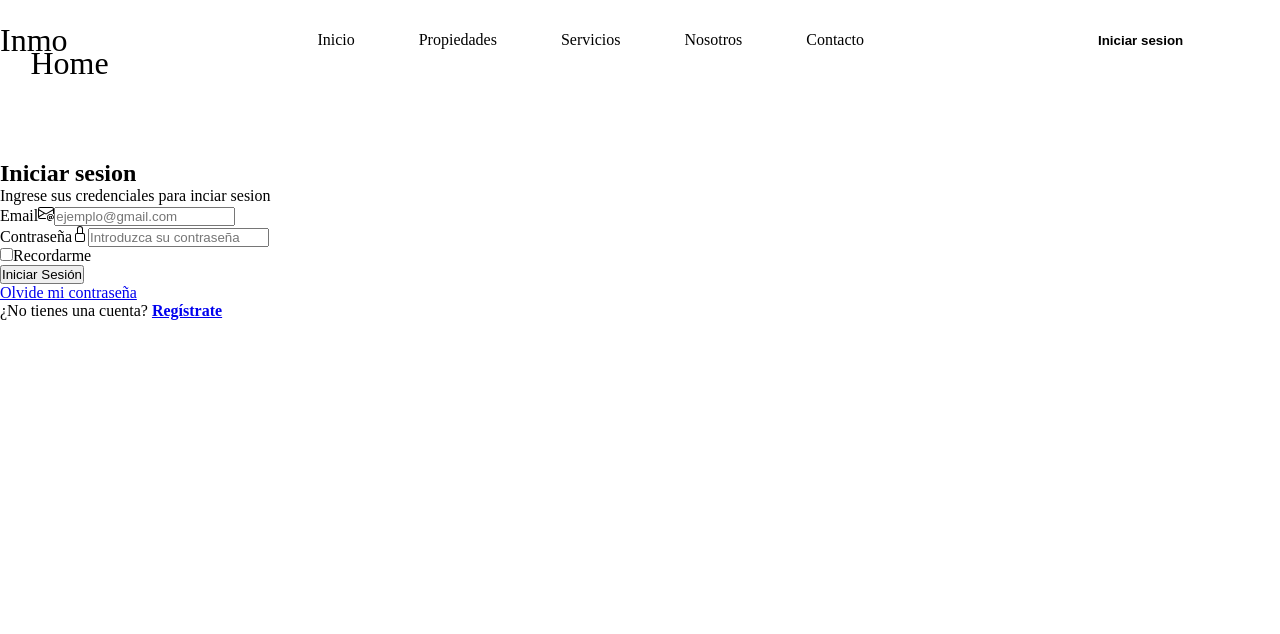
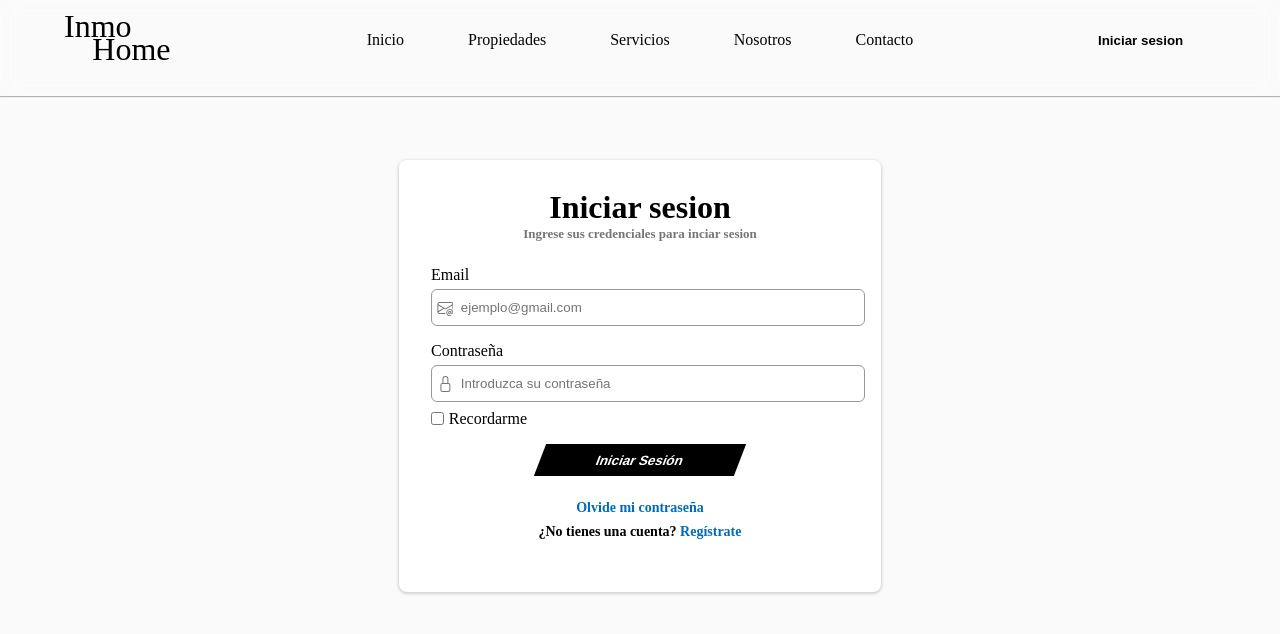
Before and after one commit to Alan-Ribeca/inmobiliaria, a React (Vite) app in the folder inmoReact/: page /login in a window 1280 px wide. Shown: the top 634 px of the page. Built offline with nearby package versions, Linux system fonts and the light colour scheme.

Commit message:
dandole estilos al login

```diff
--- a/inmoReact/css/style.css
+++ b/inmoReact/css/style.css
@@ -1,7 +1,9 @@
 * {
   margin: 0;
   padding: 0;
-  max-width: 1300px;
-  margin: 0 auto;
+}
+
+body {
+  background-color: #FAFAFA;
 }
 /*# sourceMappingURL=style.css.map */
--- a/inmoReact/src/components/header/header.scss
+++ b/inmoReact/src/components/header/header.scss
@@ -2,7 +2,7 @@
   width: 100%;
   position: fixed;
   z-index: 1;
-  height: 7rem;
+  height: 6rem;
   top: 0;
   background: rgba(255, 255, 255, 0.1);
   backdrop-filter: blur(9px);
--- a/inmoReact/src/components/header/nav/Navbar.jsx
+++ b/inmoReact/src/components/header/nav/Navbar.jsx
@@ -28,21 +28,38 @@ export const Navbar = () => {
   return (
     <>
       {auth.email === "alan@gmial.com" ? (
-        <nav className="navadmin">
-          <ul className="ulAdmin">
-            <li className="liAdmin">
-              <Link to="/">Inicio</Link>
+        <nav className="nav">
+          <div className="logo">
+            <p className="nombre">
+              Inmo<span className="span">Home</span>{" "}
+            </p>
+          </div>
+          <ul className="ulNav">
+            <li className="liNav">
+              <Link to="/" className="enlaces">
+                Inicio
+              </Link>
             </li>
-            <li className="liAdmin">
-              <Link to="/subirProductos">Agregar proopiedades</Link>
+            <li className="liNav">
+              {" "}
+              <Link to="/propiedades" className="enlaces">
+                Agregar proopiedades
+              </Link>
             </li>
-            <li className="liAdmin">
-              <Link to="/editarProductos">Editar propiedades</Link>
+            <li className="liNav">
+              <Link to="/servicios" className="enlaces">
+                Editar propiedades
+              </Link>
             </li>
-            <button className="btnSesion" onClick={handleCerrarSesion}>
-              Cerrar sesion
+          </ul>
+          <Link to="/login">
+            <button onClick={handleCerrarSesion}>
+              <span className="btnSesion">
+                {autenticado ? "Cerrar sesion" : "Iniciar sesion"}
+              </span>
             </button>
-          </ul>
+          </Link>
+          <hr className="linea" />
         </nav>
       ) : (
         <>
@@ -54,27 +71,40 @@ export const Navbar = () => {
             </div>
             <ul className="ulNav">
               <li className="liNav">
-                <Link to="/">Inicio</Link>
+                <Link to="/" className="enlaces">
+                  Inicio
+                </Link>
               </li>
               <li className="liNav">
                 {" "}
-                <Link to="/propiedades">Propiedades</Link>
+                <Link to="/propiedades" className="enlaces">
+                  Propiedades
+                </Link>
               </li>
               <li className="liNav">
-                <Link to="/servicios">Servicios</Link>
+                <Link to="/servicios" className="enlaces">
+                  Servicios
+                </Link>
               </li>
               <li className="liNav">
-                <Link to="/nosotros">Nosotros</Link>
+                <Link to="/nosotros" className="enlaces">
+                  Nosotros
+                </Link>
               </li>
               <li className="liNav">
-                <Link to="/contacto">Contacto</Link>
+                <Link to="/contacto" className="enlaces">
+                  Contacto
+                </Link>
               </li>
             </ul>
             <Link to="/login">
               <button onClick={handleCerrarSesion}>
-                <span className="btnSesion">{autenticado ? "Cerrar sesion" : "Iniciar sesion"}</span>
+                <span className="btnSesion">
+                  {autenticado ? "Cerrar sesion" : "Iniciar sesion"}
+                </span>
               </button>
             </Link>
+            <hr className="linea" />
           </nav>
         </>
       )}
--- a/inmoReact/src/components/header/nav/navBar.scss
+++ b/inmoReact/src/components/header/nav/navBar.scss
@@ -1,40 +1,59 @@
 .nav {
-  display: flex;
+  display: grid;
+  grid-template-columns: 1fr auto 1fr;
   align-items: center;
   height: 5rem;
   margin-bottom: 5rem;
-
   position: relative;
 
   .logo {
     display: block;
     margin: 0;
-    position: relative;
-
+    margin-bottom: 4rem;
+    padding-left: 4rem;
     .nombre {
       font-size: 2rem;
+      position: absolute;
 
       .span {
         position: absolute;
         top: 63%;
-        left: 45%;
+        left: 42%;
       }
     }
   }
 
   .ulNav {
-    position: absolute;
-    right: 30%;
+    justify-self: center;
     display: flex;
     list-style: none;
 
     .liNav {
       margin: 0 2rem;
-      cursor: pointer;
 
-      a {
+      .enlaces {
         text-decoration: none;
         color: black;
+        position: relative;
+
+        &::after {
+          content: "";
+          position: absolute;
+          left: 0;
+          bottom: 0;
+          width: 0;
+          height: 1px; /* Ancho de la línea, similar al border-bottom */
+          background-color: black;
+          transition: width 0.3s ease-out; /* Animación */
+        }
+
+        &:hover::after {
+          width: 100%; /* La línea se expande a todo el ancho del enlace */
+        }
+
+        &:hover {
+          cursor: pointer;
+        }
       }
     }
   }
@@ -43,7 +62,7 @@
     position: absolute;
     right: 5%;
     top: 29%;
-    background: #fff;
+    background: transparent;
     border: none;
     padding: 10px 20px;
     display: inline-block;
@@ -80,4 +99,13 @@
     right: 0;
     opacity: 1;
   }
+
+  .linea {
+    position: absolute;
+    bottom: -20%;
+    width: 100vw;
+    border: none;
+    height: 1px;
+    box-shadow: 0px 1px 1px 0px #a1a1a1;
+  }
 }
--- a/inmoReact/src/components/login/Form.jsx
+++ b/inmoReact/src/components/login/Form.jsx
@@ -3,7 +3,7 @@ import { useContext, useState } from "react";
 import { useNavigate } from "react-router-dom";
 import Swal from "sweetalert2";
 import datosAxios from "../../config/axios";
-import './losEstilos/form.scss'
+import "./losEstilos/form.scss";
 
 //importar el context
 import { CRMContext } from "../../context/CRMContext";
@@ -42,7 +42,7 @@ export const Form = () => {
   };
 
   return (
-    <form onSubmit={iniciarSesion}>
+    <form onSubmit={iniciarSesion} className="formIniciarSesion">
       <div className="campo">
         <label>Email</label>
         <svg
@@ -50,7 +50,7 @@ export const Form = () => {
           width="16"
           height="16"
           fill="currentColor"
-          className="bi bi-envelope-at"
+          className="logo"
           viewBox="0 0 16 16"
         >
           <path d="M2 2a2 2 0 0 0-2 2v8.01A2 2 0 0 0 2 14h5.5a.5.5 0 0 0 0-1H2a1 1 0 0 1-.966-.741l5.64-3.471L8 9.583l7-4.2V8.5a.5.5 0 0 0 1 0V4a2 2 0 0 0-2-2zm3.708 6.208L1 11.105V5.383zM1 4.217V4a1 1 0 0 1 1-1h12a1 1 0 0 1 1 1v.217l-7 4.2z" />
@@ -61,6 +61,7 @@ export const Form = () => {
           name="email"
           placeholder="ejemplo@gmail.com"
           onChange={handleLeerDatos}
+          className="input"
         />
       </div>
 
@@ -71,7 +72,7 @@ export const Form = () => {
           width="16"
           height="16"
           fill="currentColor"
-          className="bi bi-lock"
+          className="logo"
           viewBox="0 0 16 16"
         >
           <path d="M8 1a2 2 0 0 1 2 2v4H6V3a2 2 0 0 1 2-2m3 6V3a3 3 0 0 0-6 0v4a2 2 0 0 0-2 2v5a2 2 0 0 0 2 2h6a2 2 0 0 0 2-2V9a2 2 0 0 0-2-2M5 8h6a1 1 0 0 1 1 1v5a1 1 0 0 1-1 1H5a1 1 0 0 1-1-1V9a1 1 0 0 1 1-1" />
@@ -81,6 +82,7 @@ export const Form = () => {
           placeholder="Introduzca su contraseña"
           name="password"
           onChange={handleLeerDatos}
+          className="input"
         />
       </div>
 
@@ -89,11 +91,15 @@ export const Form = () => {
           type="checkbox"
           id="recordar"
           name="recordar"
-          className="recordar"
+          className="recordarInput"
         />
-        <label htmlFor="recordar">Recordarme</label>
+        <label htmlFor="recordar" className="label">
+          Recordarme
+        </label>
       </div>
-      <button type="submit">Iniciar Sesión</button>
+      <button type="submit" className="btnForm">
+        Iniciar Sesión
+      </button>
     </form>
   );
 };
--- a/inmoReact/src/components/login/Login.jsx
+++ b/inmoReact/src/components/login/Login.jsx
@@ -1,5 +1,6 @@
 import { Form } from "./Form";
 import { Link } from "react-router-dom";
+import './losEstilos/login.scss'
 export const Login = () => {
   return (
     <>
--- a/inmoReact/src/components/login/losEstilos/form.scss
+++ b/inmoReact/src/components/login/losEstilos/form.scss
@@ -0,0 +1,56 @@
+.formIniciarSesion {
+  margin: 1rem 0;
+  display: flex;
+  flex-direction: column;
+
+  .campo {
+    padding: 0.5rem 0;
+    margin-left: 1rem;
+    display: flex;
+    flex-direction: column;
+    position: relative;
+
+    label {
+      margin-bottom: 0.3rem;
+    }
+
+    .logo {
+      position: absolute;
+      bottom: 24%;
+      fill: #757575;
+      padding-left: 0.4rem;
+    }
+
+    .input {
+      height: 2.2rem;
+      border-radius: 6px;
+      border: 1px solid #999;
+      padding-left: 1.8rem;
+    }
+  }
+
+  .recordar {
+    margin: 0 0 1rem 1rem;
+    display: flex;
+    align-items: center;
+
+    .label {
+      padding-left: 0.3rem;
+    }
+  }
+
+  .btnForm {
+    width: 200px;
+    margin: 0 auto;
+    height: 2rem;
+    background-color: black;
+    border: none;
+    color: white;
+    font-weight: 600;
+    transform: skew(-21deg);
+
+    &:hover {
+      cursor: pointer;
+    }
+  }
+}
--- /dev/null
+++ b/inmoReact/src/components/login/losEstilos/login.scss
@@ -0,0 +1,59 @@
+.login {
+  width: 450px;
+  height: 400px;
+  margin: 0 auto;
+  background-color: rgb(255, 255, 255);
+  box-shadow: 0px 1px 3px 1px #d3d3d3;
+  border-radius: 8px;
+  padding: 1rem;
+
+  .titleLogin {
+    margin-top: 0.8rem;
+    text-align: center;
+    font-size: xx-large;
+  }
+
+  .pLogin {
+    text-align: center;
+    font-size: 13px;
+    color: #757575;
+    font-weight: 600;
+  }
+
+  .cuenta {
+    display: flex;
+    flex-direction: column;
+    align-items: center;
+    margin-top: 1.5rem;
+
+    .resetPassword {
+      font-size: 14px;
+      font-weight: 600;
+
+      a {
+        text-decoration: none;
+        color: #006abb;
+        &:hover {
+          cursor: pointer;
+          text-decoration: underline;
+          color: #551a8b;
+        }
+      }
+      margin-bottom: 0.5rem;
+    }
+
+    .createAccount {
+      font-size: 14px;
+      font-weight: 600;
+      a {
+        text-decoration: none;
+        color: #006abb;
+        &:hover {
+          cursor: pointer;
+          text-decoration: underline;
+          color: #551a8b;
+        }
+      }
+    }
+  }
+}
```
